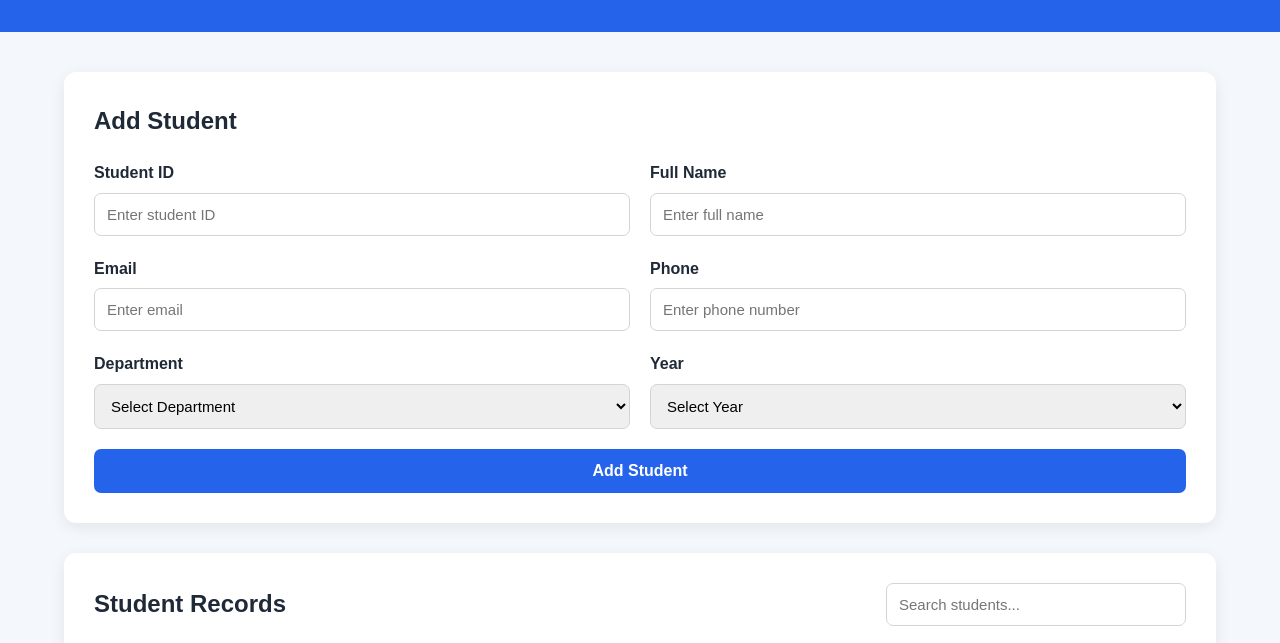
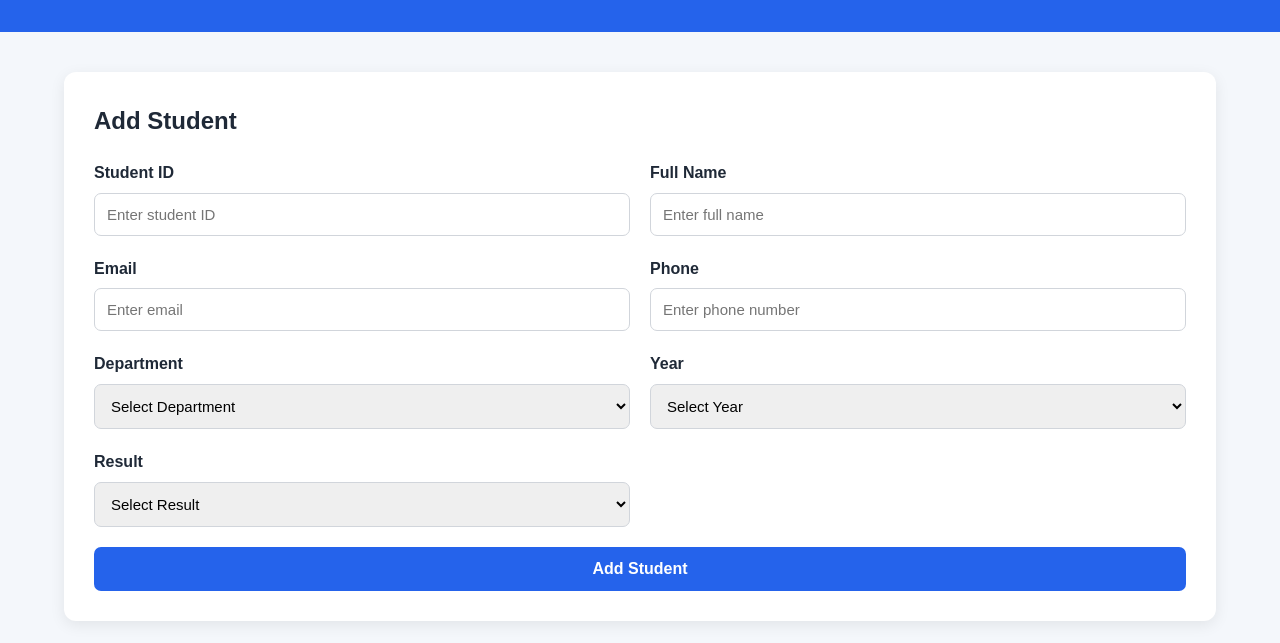
Before and after one commit to mrsathish915-bot/student-management-system, a plain HTML site: page index.html in a window 1280 px wide. Shown: the part 123-766 px from the top of the page. Drawn offline with Linux system fonts and the light colour scheme.

Commit message:
Implement student management form and records
Added a student form and student records section to manage student information.

```diff
--- a/index.html
+++ b/index.html
@@ -11,21 +11,26 @@
 
 <body>
 
+    <!-- Header -->
     <header>
         <h1>Student Management System</h1>
         <p>Manage student information easily</p>
     </header>
 
+
     <main>
 
+        <!-- Student Form -->
         <section class="form-section">
 
             <h2>Add Student</h2>
 
             <form id="studentForm">
 
+                <!-- Student ID -->
                 <div class="form-group">
                     <label for="studentId">Student ID</label>
+
                     <input
                         type="text"
                         id="studentId"
@@ -34,8 +39,11 @@
                     >
                 </div>
 
+
+                <!-- Name -->
                 <div class="form-group">
                     <label for="studentName">Full Name</label>
+
                     <input
                         type="text"
                         id="studentName"
@@ -44,8 +52,11 @@
                     >
                 </div>
 
+
+                <!-- Email -->
                 <div class="form-group">
                     <label for="email">Email</label>
+
                     <input
                         type="email"
                         id="email"
@@ -54,8 +65,11 @@
                     >
                 </div>
 
+
+                <!-- Phone -->
                 <div class="form-group">
                     <label for="phone">Phone</label>
+
                     <input
                         type="tel"
                         id="phone"
@@ -64,31 +78,94 @@
                     >
                 </div>
 
+
+                <!-- Department -->
                 <div class="form-group">
                     <label for="department">Department</label>
 
                     <select id="department" required>
-                        <option value="">Select Department</option>
-                        <option value="Computer Science">Computer Science</option>
-                        <option value="Information Technology">Information Technology</option>
-                        <option value="Electronics">Electronics</option>
-                        <option value="Mechanical">Mechanical</option>
-                        <option value="Civil">Civil</option>
+
+                        <option value="">
+                            Select Department
+                        </option>
+
+                        <option value="Computer Science">
+                            Computer Science
+                        </option>
+
+                        <option value="Information Technology">
+                            Information Technology
+                        </option>
+
+                        <option value="Electronics">
+                            Electronics
+                        </option>
+
+                        <option value="Mechanical">
+                            Mechanical
+                        </option>
+
+                        <option value="Civil">
+                            Civil
+                        </option>
+
                     </select>
                 </div>
 
+
+                <!-- Year -->
                 <div class="form-group">
                     <label for="year">Year</label>
 
                     <select id="year" required>
-                        <option value="">Select Year</option>
-                        <option value="1st Year">1st Year</option>
-                        <option value="2nd Year">2nd Year</option>
-                        <option value="3rd Year">3rd Year</option>
-                        <option value="4th Year">4th Year</option>
+
+                        <option value="">
+                            Select Year
+                        </option>
+
+                        <option value="1st Year">
+                            1st Year
+                        </option>
+
+                        <option value="2nd Year">
+                            2nd Year
+                        </option>
+
+                        <option value="3rd Year">
+                            3rd Year
+                        </option>
+
+                        <option value="4th Year">
+                            4th Year
+                        </option>
+
                     </select>
                 </div>
 
+
+                <!-- Result -->
+                <div class="form-group">
+                    <label for="result">Result</label>
+
+                    <select id="result" required>
+
+                        <option value="">
+                            Select Result
+                        </option>
+
+                        <option value="Pass">
+                            Pass
+                        </option>
+
+                        <option value="Fail">
+                            Fail
+                        </option>
+
+                    </select>
+                </div>
+
+
+                <!-- Submit Button -->
                 <button type="submit">
                     Add Student
                 </button>
@@ -98,9 +175,12 @@
         </section>
 
 
+
+        <!-- Student Records -->
         <section class="students-section">
 
             <div class="section-header">
+
                 <h2>Student Records</h2>
 
                 <input
@@ -108,32 +188,49 @@
                     id="searchInput"
                     placeholder="Search students..."
                 >
+
             </div>
 
+
+            <!-- Student Table -->
             <div class="table-container">
 
                 <table>
 
                     <thead>
+
                         <tr>
+
                             <th>Student ID</th>
+
                             <th>Name</th>
+
                             <th>Email</th>
+
                             <th>Phone</th>
+
                             <th>Department</th>
+
                             <th>Year</th>
+
+                            <th>Result</th>
+
                             <th>Actions</th>
+
                         </tr>
+
                     </thead>
 
+
                     <tbody id="studentTableBody">
-
                     </tbody>
 
                 </table>
 
             </div>
 
+
+            <!-- Empty message -->
             <p id="emptyMessage">
                 No students added yet.
             </p>
@@ -143,11 +240,19 @@
     </main>
 
 
+
+    <!-- Footer -->
     <footer>
-        <p>Student Management System | Built with HTML, CSS & JavaScript</p>
+
+        <p>
+            Student Management System |
+            Built with HTML, CSS & JavaScript
+        </p>
+
     </footer>
 
 
+    <!-- JavaScript -->
     <script src="script.js"></script>
 
 </body>
```
